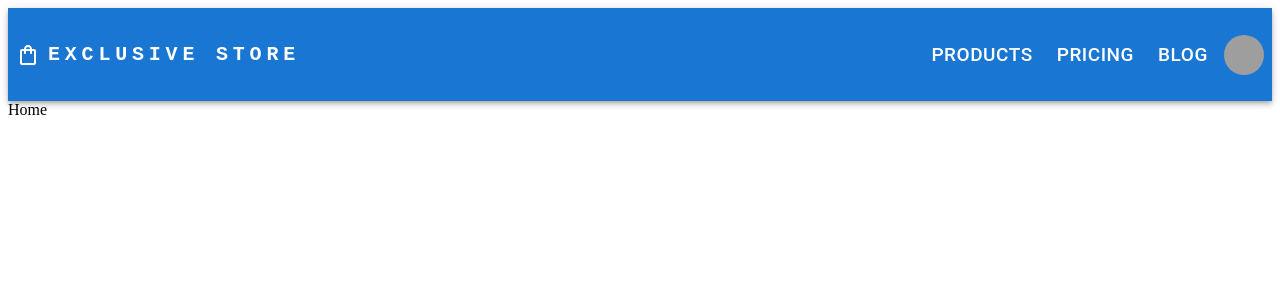
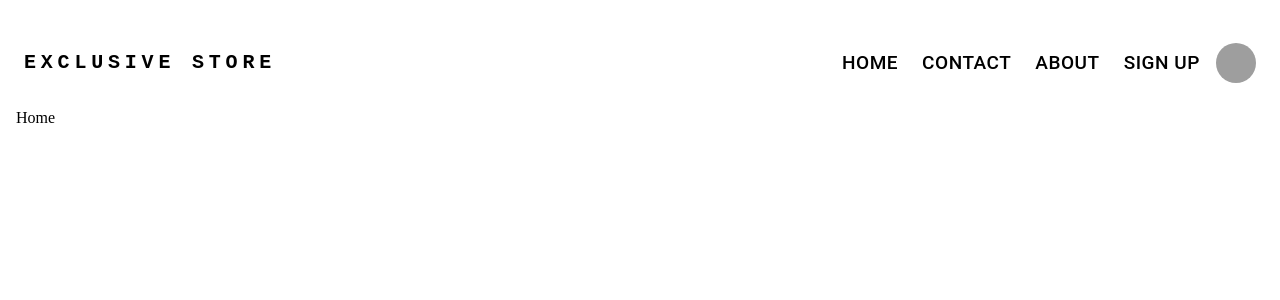
Before and after one commit to Rohit1415/look-store, a React (Vite) app: page / in a window 1280 px wide. Shown: the top 300 px of the page. Built offline with nearby package versions, Linux system fonts and the light colour scheme; grey boxes are pictures that could not be loaded; the HTML template or start-up script is replaced by a standard one.

Commit message:
appbar menu complated

```diff
--- a/src/App.tsx
+++ b/src/App.tsx
@@ -1,17 +1,27 @@
 import { BrowserRouter, Route, Routes } from "react-router-dom";
 import Home from "./Pages/Home";
 import Appbar from "./Component/Appbar";
+import { Box } from "@mui/material";
 
 const App = () => {
   return (
-    <div>
+    <Box sx={{
+      p : {
+        xs: 0,
+        sm: 0,
+        md: 0,
+        lg: 1,
+        xl: 1,
+        xxl: 1,
+      }
+    }} >
       <BrowserRouter>
         <Appbar />
         <Routes>
           <Route path='/' element={<Home />} />
         </Routes>
       </BrowserRouter>
-    </div>
+    </Box>
   );
 };
 
--- a/src/Component/Appbar.tsx
+++ b/src/Component/Appbar.tsx
@@ -12,7 +12,24 @@ import Tooltip from '@mui/material/Tooltip';
 import MenuItem from '@mui/material/MenuItem';
 import ShoppingBagOutlinedIcon from '@mui/icons-material/ShoppingBagOutlined';
 
-const pages = ['Products', 'Pricing', 'Blog'];
+const pages = [
+  {
+    title: 'Home',
+    path: '/home',
+  },
+  {
+    title: 'Contact',
+    path: '/contact',
+  },
+  {
+    title: 'About',
+    path: '/about',
+  },
+  {
+    title: 'Sign Up',
+    path: '/signup',
+  },
+];
 const settings = ['Profile', 'Account', 'Dashboard', 'Logout'];
 
 const Appbar = () =>  {
@@ -35,10 +52,9 @@ const Appbar = () =>  {
   };
 
   return (
-    <AppBar position="static" sx={{p:1}}>
+    <AppBar position="static" sx={{p:1, bgcolor:"#fff", color:"#000", boxShadow:"0"}}>
         <Toolbar disableGutters>
-          <ShoppingBagOutlinedIcon sx={{ display: { xs: 'none', md: 'flex' }, mr: 1 }} />
-          <Typography variant="h6" noWrap component="a" href="#app-bar-with-responsive-menu" sx={{ mr: 2, display: { xs: 'none', md: 'flex' }, fontFamily: 'monospace', fontWeight: 700, letterSpacing: '.3rem', color: 'inherit', textDecoration: 'none', }} >
+          <Typography variant="h6" noWrap component="a" href="/" sx={{ mr: 2, display: { xs: 'none', md: 'flex' }, fontFamily: 'monospace', fontWeight: 700, letterSpacing: '.3rem', color: 'inherit', textDecoration: 'none', }} >
             EXCLUSIVE STORE
           </Typography>
 
@@ -47,22 +63,21 @@ const Appbar = () =>  {
               <MenuIcon />
             </IconButton>
             <Menu id="menu-appbar" anchorEl={anchorElNav} anchorOrigin={{ vertical: 'bottom', horizontal: 'left', }} keepMounted transformOrigin={{ vertical: 'top', horizontal: 'left', }} open={Boolean(anchorElNav)} onClose={handleCloseNavMenu} sx={{ display: { xs: 'block', md: 'none' }, }} >
-              {pages.map((page) => (
-                <MenuItem key={page} onClick={handleCloseNavMenu}>
-                  <Typography textAlign="center">{page}</Typography>
+              {pages.map((page, index) => (
+                <MenuItem key={index} onClick={handleCloseNavMenu}>
+                  <Typography textAlign="center">{page.title}</Typography>
                 </MenuItem>
               ))}
             </Menu>
           </Box>
-          <ShoppingBagOutlinedIcon sx={{ display: { xs: 'flex', md: 'none' }, mr: 1 }} />
-          <Typography variant="h5" noWrap component="a" href="/" sx={{ mr: 2, display: { xs: 'flex', md: 'none' }, flexGrow: 1, fontFamily: 'monospace', fontWeight: 700, letterSpacing: '.3rem', color: 'inherit', textDecoration: 'none', }} >
-            LOGO
+          <Typography textAlign='center' noWrap component="a" href="/" sx={{ mr: 2, display: { xs: 'flex', md: 'none' }, flexGrow: 1, fontFamily: 'monospace', fontWeight: 700, letterSpacing: '.3rem', color: 'inherit', textDecoration: 'none', }} >
+            EXCLUSIVE <br /> STORE
           </Typography>
           <Box sx={{ flexGrow: 1, display: { xs: 'none', md: 'flex' }, justifyContent:"end" }}>
             {
-              pages.map((page) => (
-                <Button key={page} onClick={handleCloseNavMenu} sx={{ my: 2, color: 'white', display: 'block', mr:1, fontSize:"19px" }} >
-                  {page}
+              pages.map((page, index) => (
+                <Button key={index} onClick={handleCloseNavMenu} sx={{ my: 2, color: '#000', display: 'block', mr:1, fontSize:"19px", }} >
+                  {page.title}
                 </Button> ))
             }
           </Box>
```
Also changed, not shown: 1 other file (tests, documents, lock files or other folders).
